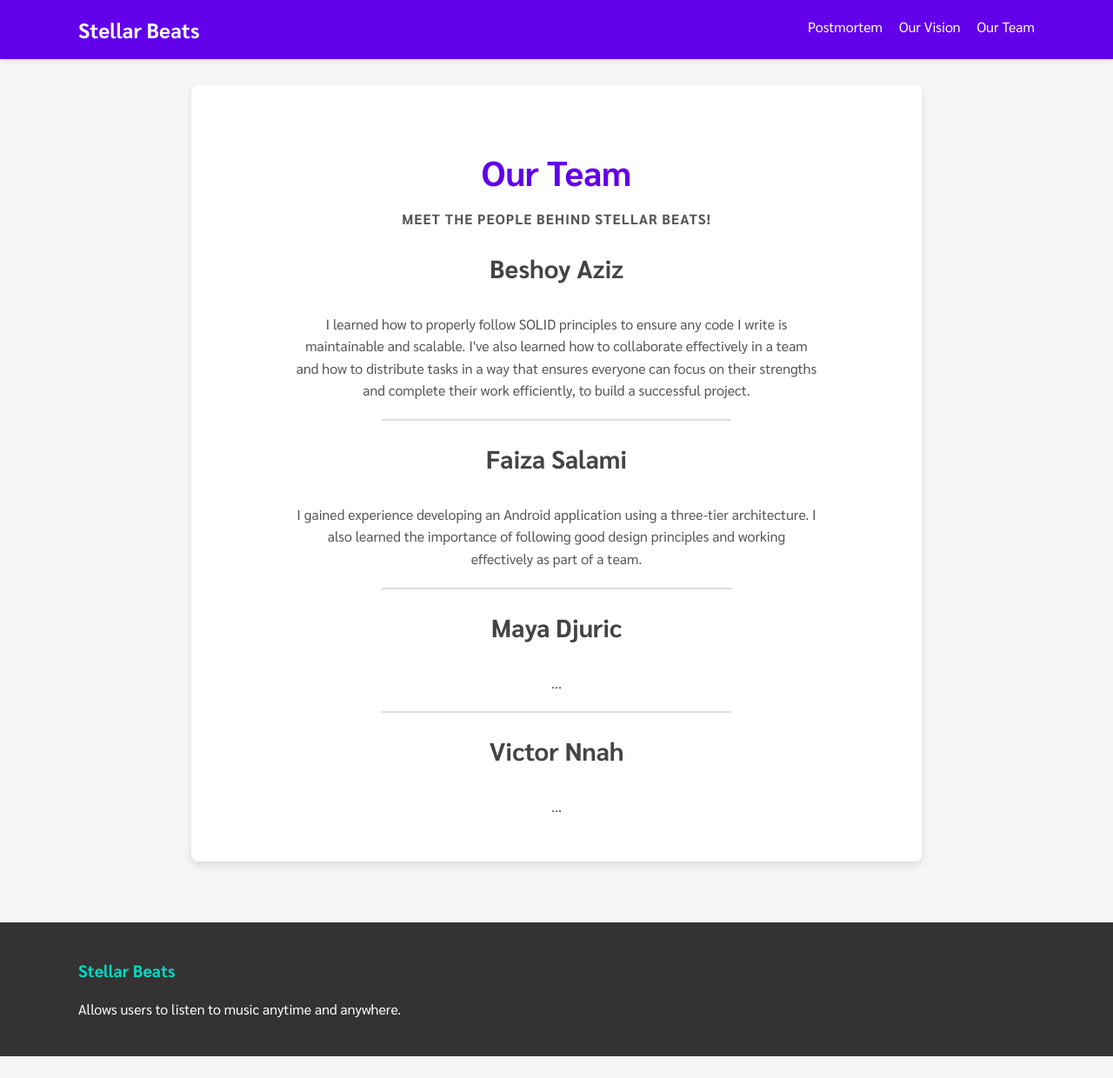
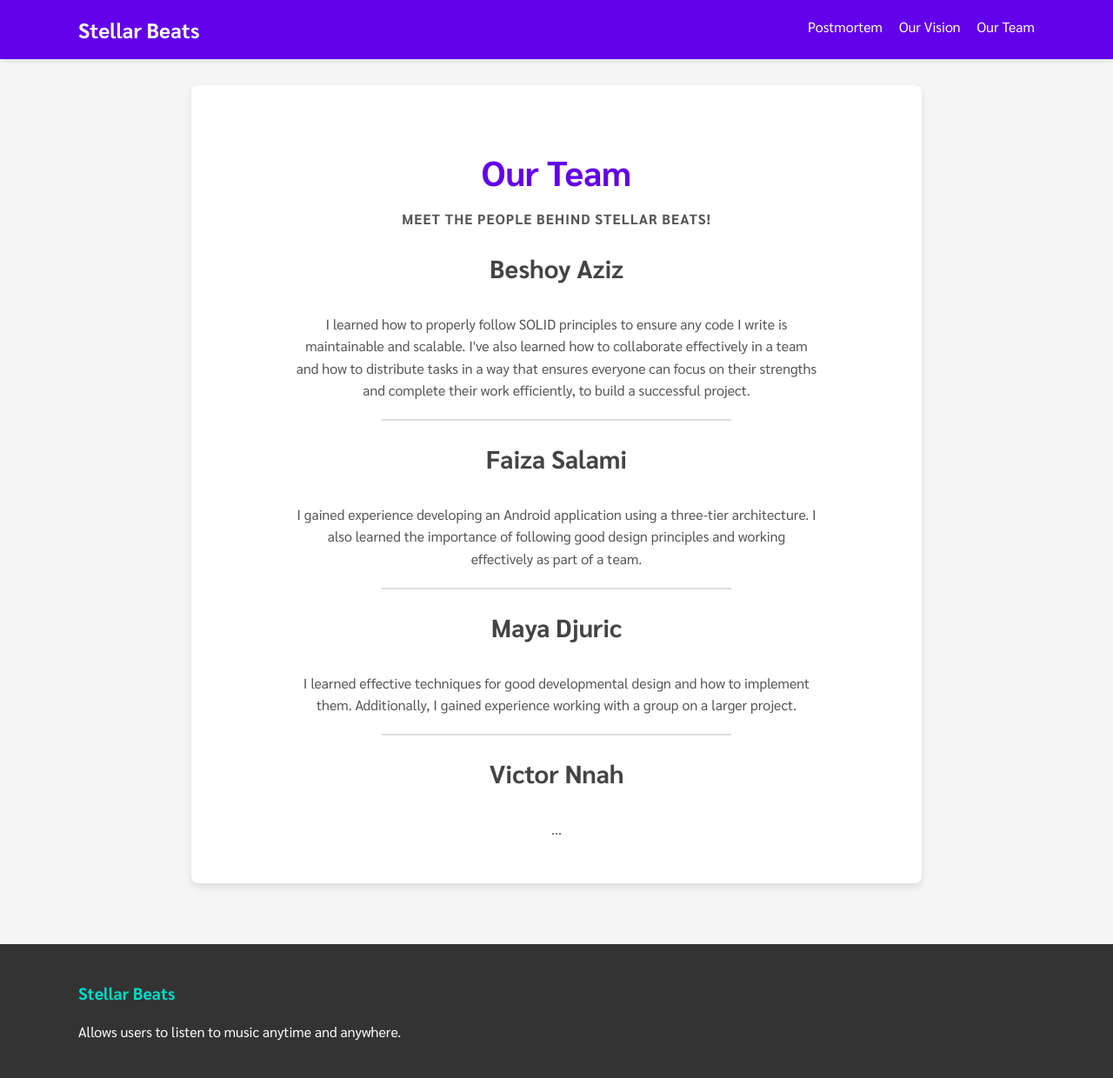
Before and after one commit to f-osss/Stellar-Beats, a Jekyll site: the page built from team.markdown, in a window 1280 px wide. Shown: the whole page at 87% size. Built offline with Jekyll 4.4.1, drawn with Linux system fonts in a browser that asks for light colours; before the commit the page ends 1215 px from its top, so only the background shows below that.

Commit message:
added my addition to teams.md

```diff
--- a/team.markdown
+++ b/team.markdown
@@ -19,7 +19,7 @@ permalink: /team/
     <hr>
 
     <h3>Maya Djuric</h3>
-    <p>...</p>
+    <p>I learned effective techniques for good developmental design and how to implement them. Additionally, I gained experience working with a group on a larger project.</p>
     <hr>
 
     <h3>Victor Nnah</h3>
```
